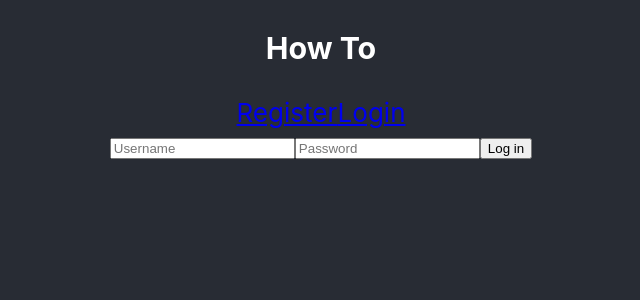
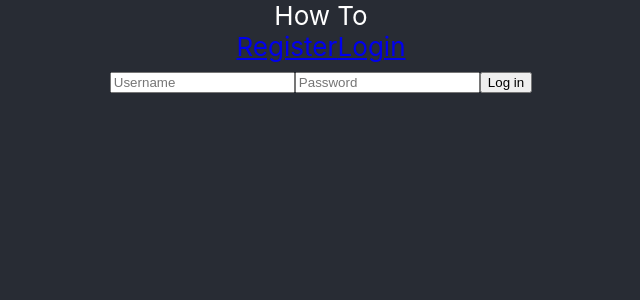
Before and after one commit to bw-how-to/how-to-FE, a React (Create React App) app in the folder how-to/: page /login in a window 1280 px wide. Shown: the top 300 px of the page, without its empty margins (319-959 px from the left). Built offline with nearby package versions, Linux system fonts and the light colour scheme.

Commit message:
added search functionality

```diff
--- a/how-to/src/App.js
+++ b/how-to/src/App.js
@@ -28,6 +28,7 @@ class App extends React.Component {
       username: localStorage.getItem('username'),
       user_id: localStorage.getItem('user_id'),
       user_type: localStorage.getItem('user_type'),
+      filteredPosts: []
     }
   }
 
@@ -137,16 +138,30 @@ class App extends React.Component {
       }
   }
 
+  searchPosts = (event) => {
+    console.log('event', event)
+    console.log('filtered!')
+    console.log(this.state.filteredPosts)
+    let newFilteredData = this.state.guides.filter(each => {
+      if (each.description.includes(event.target.value) || each.title.includes(event.target.value) || each.username.includes(event.target.value) ) {
+        console.log('match!')
+        return each;
+      }
+    })
+    this.setState({ filteredPosts: newFilteredData });
+    console.log('newFilteredData', newFilteredData)
+  }
+
   render() {
     console.log(this.state.guides)
     console.log(this.state)
     return (
       <Router history={history}>
         <div className="App">
-          <h3>How To</h3>
           <Nav
             loggedIn={this.state.loggedIn}
             user_type={this.state.user_type}
+            searchPosts={this.searchPosts}
           />
           <Route path='/register'
           render={props => (
@@ -166,7 +181,7 @@ class App extends React.Component {
             />
           )}
           />
-           <PrivateRoute1 exact path='/guides' guides={this.state.guides} component={Guides} postSelected={this.postSelected} guideSelected={this.state.guideSelected} fetchingData={this.state.fetchingData} loggedIn={this.state.loggedIn} />
+           <PrivateRoute1 exact path='/guides' guides={this.state.guides} component={Guides} postSelected={this.postSelected} guideSelected={this.state.guideSelected} fetchingData={this.state.fetchingData} loggedIn={this.state.loggedIn} filteredPosts={this.state.filteredPosts} />
 
           <Route exact path='/newguide'
           render={props => (
--- a/how-to/src/components/Guides.js
+++ b/how-to/src/components/Guides.js
@@ -18,10 +18,19 @@ class Guides extends React.Component {
                     <h3>
                         Guides:
                     </h3>
-
-                    {this.props.guides.map(guide => (
+                    {!this.props.filteredPosts.length > 0 ? (
+                        <div>
+                            {this.props.guides.map(guide => (
                             <Guide key={guide.title} guide={guide} postSelected={this.props.postSelected} />
                     ))}
+                        </div>
+                    ) : (
+                        <div>
+                            {this.props.filteredPosts.map(guide => (
+                            <Guide key={guide.title} guide={guide} postSelected={this.props.postSelected} />
+                    ))}
+                        </div>
+                    )}
                 </div>
             )
     }
--- a/how-to/src/components/Nav.js
+++ b/how-to/src/components/Nav.js
@@ -2,12 +2,32 @@ import React from 'react'
 import { Link } from 'react-router-dom'
 
 export default class Nav extends React.Component {
+    constructor(props) {
+        super(props)
+        this.state = {
+            search: ''
+        }
+    }
+
+    handleChanges = (e) => {
+        this.setState({
+            search: e.target.value
+        })
+        this.props.searchPosts(e)
+    }
+
     render() {
         return (
-            <div>
+            <div className='navBar'> How To
             {this.props.loggedIn === true ? (
                 <div>
                     <Link to="/guides">Guides</Link>
+                    <input
+                        type='text'
+                        name='search'
+                        placeholder='Search'
+                        onChange={this.handleChanges}
+                        value={this.state.search} />
                     {this.props.user_type === 'creator' ? (
                         <Link to="/newguide">Create Guide</Link>
                     ) : (
```
Lines whose indentation alone changed are shown as unchanged.
